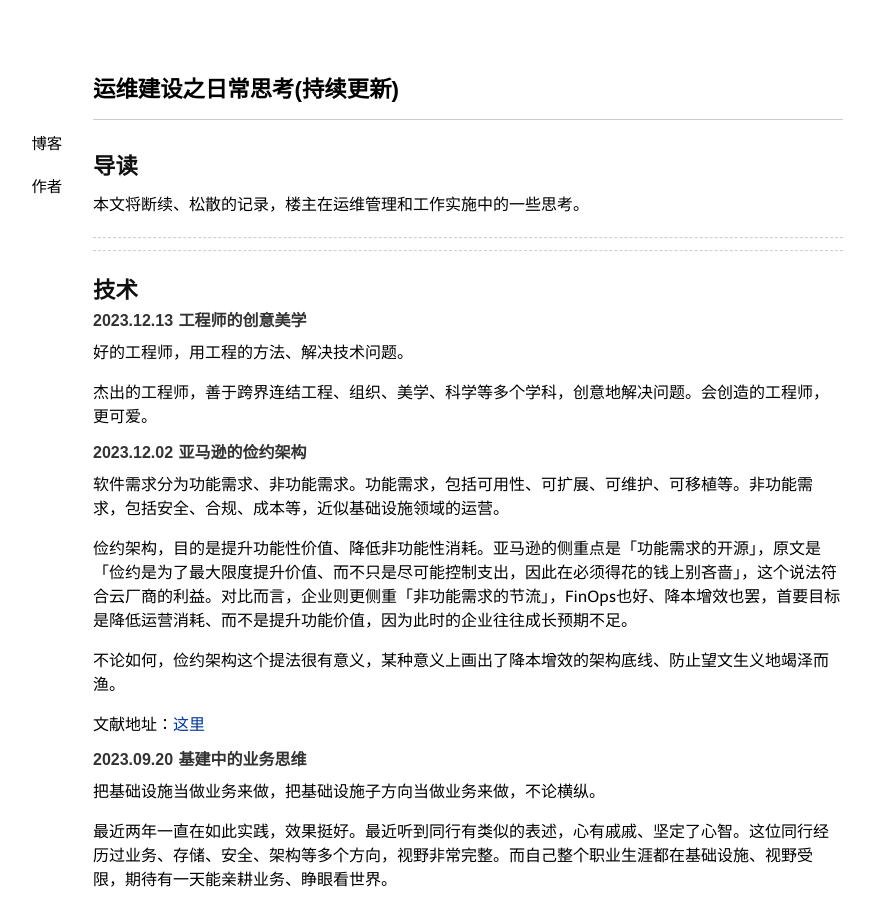
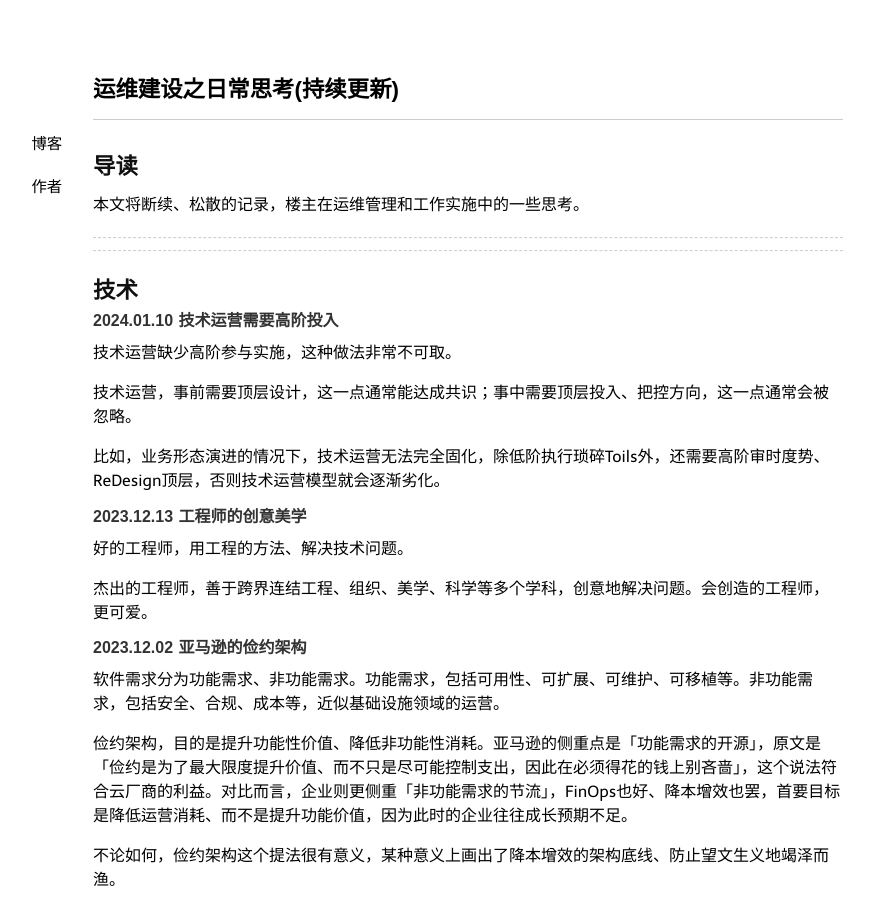
Before and after one commit to niean/niean.github.io, a Jekyll site: the page built from _posts/2020-03-15-op-tb.markdown, in a window 1280 px wide and 900 px high. Shown: the whole window, without its empty margins (172-1046 px from the left). Built offline with Jekyll 4.4.1, drawn with Linux system fonts in a browser that asks for light colours; comment, search, counter and statistics services are not loaded; some of the changed text lies outside the part shown.

Commit message:
集中提交

```diff
--- a/_posts/2020-03-15-op-tb.markdown
+++ b/_posts/2020-03-15-op-tb.markdown
@@ -13,6 +13,14 @@ tags:
 ------------------------------------------------------------------------------------------------------------
 
 ## 技术
+#### 2024.01.10 技术运营需要高阶投入
+技术运营缺少高阶参与实施，这种做法非常不可取。
+
+技术运营，事前需要顶层设计，这一点通常能达成共识；事中需要顶层投入、把控方向，这一点通常会被忽略。
+
+比如，业务形态演进的情况下，技术运营无法完全固化，除低阶执行琐碎Toils外，还需要高阶审时度势、ReDesign顶层，否则技术运营模型就会逐渐劣化。
+
+
 #### 2023.12.13 工程师的创意美学
 好的工程师，用工程的方法、解决技术问题。
 
@@ -620,6 +628,12 @@ SRE个体习惯有差异，对小规范认知不一致，最后可能伤害到
 ------------------------------------------------------------------------------------------------------------
 
 ## 管理
+#### 2024.01.10 性格和工作的匹配
+管理者的一大职责是：根据工作特点，筛选性格匹配的候选人。匹配的性格，能让工作效果事半功倍，也让员工更有获得感。
+
+比如，运营的基本要求是有耐心，FinOps子方向额外要求细心+数字敏感，治理方向额外要求原则性，等等。
+
+
 #### 2023.12.11 决策空间
 技术细节就是决策空间。
 
@@ -1038,6 +1052,12 @@ Dev同学可能对分阶段认识有误区，可能会站在技术或代码开
 ------------------------------------------------------------------------------------------------------------
 ------------------------------------------------------------------------------------------------------------
 ## 个人
+#### 2024.01.19 对抗PUA
+真正的自由，是有勇气被人讨厌，"不在意别人的期望"。世上也只有一种成功，那就是 "用你喜欢的方式度过一生"。
+
+BTW，HRBP是逆天的工种，很难让普通员工信任。本质是，资本家和工人的阶级对立。
+
+
 #### 2023.11.21 刺猬三环
 ikigai四环模型，即热爱、擅长、酬劳、价值(被需要)，将你热爱的、擅长的、赖以生计的，与价值(社会需要)统一起来。如下图。ikigai是一个日本概念，其中iki生活、gai意义。
 
```
Also changed, not shown: _posts/2021-10-08-op-theory.markdown (+8 -0 lines), images/20211008/ne.jpg (added), 4 other files.
